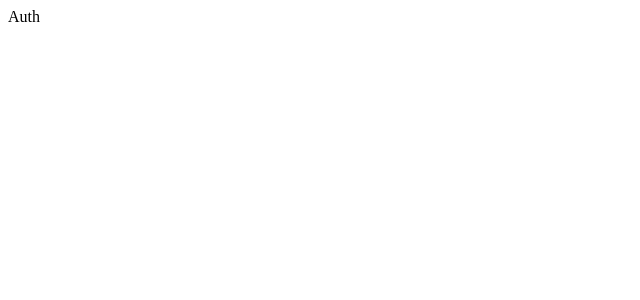
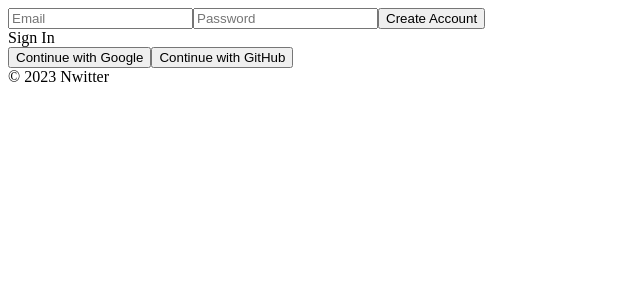
Before and after one commit to AnJW-HGU/react-twitter, a React (Create React App) app: page /#/ in a window 1280 px wide. Shown: the top 300 px of the page, without its empty margins (0-640 px from the left). Built offline with nearby package versions, Linux system fonts and the light colour scheme; no server answers.

Commit message:
feat: Create email, google, and github sign in

```diff
--- /dev/null
+++ b/jsconfig.json
@@ -0,0 +1,6 @@
+{
+    "compilerOptions": {
+        "baseUrl": "src"
+    },
+    "include": ["src"]
+}
--- a/src/components/App.js
+++ b/src/components/App.js
@@ -1,8 +1,26 @@
-import React from "react";
-import AppRouter from "./AppRouter";
+import React, { useEffect, useState } from "react";
+import AppRouter from "components/AppRouter";
+import firebase, { authService } from "fbase";
 
 function App() {
-  return <AppRouter />;
+  const [init, setInit] = useState(false);
+  const [isLoggedIn, setIsLoggedIn] = useState(false);
+  useEffect(() => {
+    authService.onAuthStateChanged((user) => {
+      if (user) {
+        setIsLoggedIn(true);
+      } else {
+        setIsLoggedIn(false);
+      }
+      setInit(true);
+    });
+  }, []);
+  return (
+    <>
+      {init ? <AppRouter isLoggedIn={isLoggedIn} /> : "Initializing..."}
+      <footer>&copy; {new Date().getFullYear()} Nwitter</footer>
+    </>
+  );
 }
 
 export default App;
--- a/src/components/AppRouter.js
+++ b/src/components/AppRouter.js
@@ -1,10 +1,9 @@
 import React, { useState } from "react";
 import { HashRouter as Router, Route, Routes } from "react-router-dom";
-import Home from "../routes/Home";
-import Auth from "../routes/Auth";
+import Home from "routes/Home";
+import Auth from "routes/Auth";
 
-const AppRouter = () => {
-  const [isLoggedIn, setIsLoggedIn] = useState(false);
+const AppRouter = ({ isLoggedIn }) => {
   return (
     <Router>
       <Routes>
--- a/src/Firebase.js
+++ b/src/fbase.js
@@ -1,4 +1,9 @@
 import firebase from "firebase/compat/app";
+import {
+  getAuth,
+  createUserWithEmailAndPassword,
+  signInWithEmailAndPassword,
+} from "firebase/auth";
 
 const firebaseConfig = {
   apiKey: process.env.REACT_APP_API_KEY,
@@ -11,3 +16,5 @@
 };
 
 export default firebase.initializeApp(firebaseConfig);
+export const firebaseInstance = firebase;
+export const authService = getAuth(firebase.initializeApp(firebaseConfig));
--- a/src/index.js
+++ b/src/index.js
@@ -1,7 +1,7 @@
 import React from "react";
 import ReactDOM from "react-dom/client";
-import App from "./components/App";
-import firebase from "./Firebase";
+import App from "components/App";
+import firebase from "fbase";
 
 const root = ReactDOM.createRoot(document.getElementById("root"));
 root.render(
--- a/src/routes/Auth.js
+++ b/src/routes/Auth.js
@@ -1,7 +1,106 @@
-import React from "react";
+import { authService, firebaseInstance } from "fbase";
+import {
+  GithubAuthProvider,
+  GoogleAuthProvider,
+  createUserWithEmailAndPassword,
+  signInWithEmailAndPassword,
+  signInWithPopup,
+} from "firebase/auth";
+import React, { useState } from "react";
 
 const Auth = () => {
-  return <span>Auth</span>;
+  const [email, setEmail] = useState("");
+  const [password, setPassword] = useState("");
+  const [newAccount, setNewAccount] = useState(true);
+  const [error, setError] = useState("");
+  const onChange = (event) => {
+    const {
+      target: { name, value },
+    } = event;
+    if (name === "email") {
+      setEmail(value);
+    } else if (name === "password") {
+      setPassword(value);
+    }
+  };
+  const onSubmit = async (event) => {
+    event.preventDefault();
+    try {
+      let data;
+      if (newAccount) {
+        data = await createUserWithEmailAndPassword(
+          authService,
+          email,
+          password
+        );
+      } else {
+        data = await signInWithEmailAndPassword(authService, email, password);
+      }
+      console.log(data);
+    } catch (e) {
+      setError(e.message);
+      if (`${e}`.includes("email-already-in-use")) {
+        setNewAccount(false);
+      }
+    }
+  };
+
+  const toggleAccount = () => {
+    setNewAccount((prev) => !prev);
+  };
+
+  const onSocialClick = async (event) => {
+    const {
+      target: { name },
+    } = event;
+    let provider;
+    if (name === "google") {
+      provider = new GoogleAuthProvider();
+    } else if (name === "github") {
+      provider = new GithubAuthProvider();
+    }
+    const data = await signInWithPopup(authService, provider);
+    console.log(data);
+  };
+
+  return (
+    <div>
+      <form onSubmit={onSubmit}>
+        <input
+          name="email"
+          type="email"
+          placeholder="Email"
+          required
+          value={email}
+          onChange={onChange}
+        />
+        <input
+          name="password"
+          type="password"
+          placeholder="Password"
+          required
+          value={password}
+          onChange={onChange}
+        />
+        {error}
+        <input
+          type="submit"
+          value={newAccount ? "Create Account" : "Sign In"}
+        />
+      </form>
+      <span onClick={toggleAccount}>
+        {newAccount ? "Sign In" : "Create Account"}
+      </span>
+      <div>
+        <button name="google" onClick={onSocialClick}>
+          Continue with Google
+        </button>
+        <button name="github" onClick={onSocialClick}>
+          Continue with GitHub
+        </button>
+      </div>
+    </div>
+  );
 };
 
 export default Auth;
```
